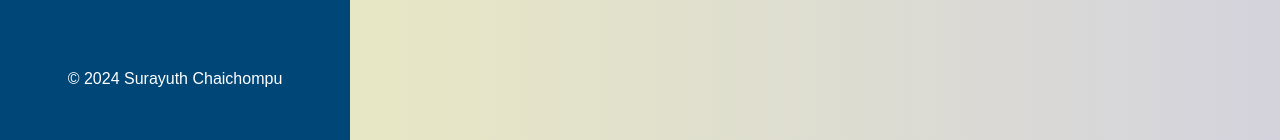
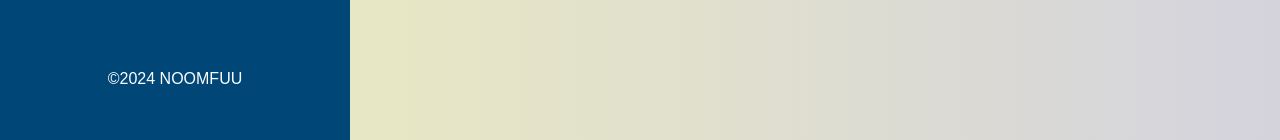
Before and after one commit to NOOMFUU/NOOMFUU.github.io, a plain HTML site: page index.html in a window 1280 px wide. Shown: the part 692-832 px from the top of the page. Drawn offline with Linux system fonts and the light colour scheme.

Commit message:
Update index.html

```diff
--- a/index.html
+++ b/index.html
@@ -22,7 +22,7 @@
             </li>
             <a href="Transaction.html"><li class="box"><a href="Transaction.html">รายการบันทึก</a></li>
         </ul>
-        <p>© 2024 Surayuth Chaichompu</p>
+        <p>©2024 NOOMFUU</p>
     </div>
     <div class="summary" id="summaryDisplay">
         <div class="close">
```
